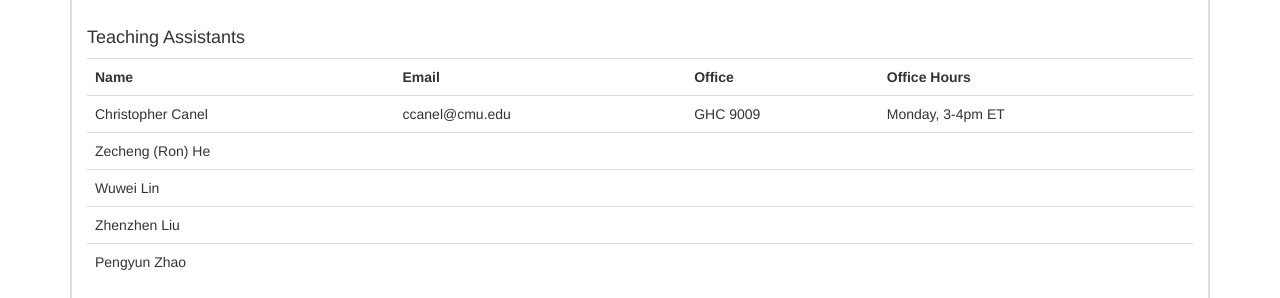
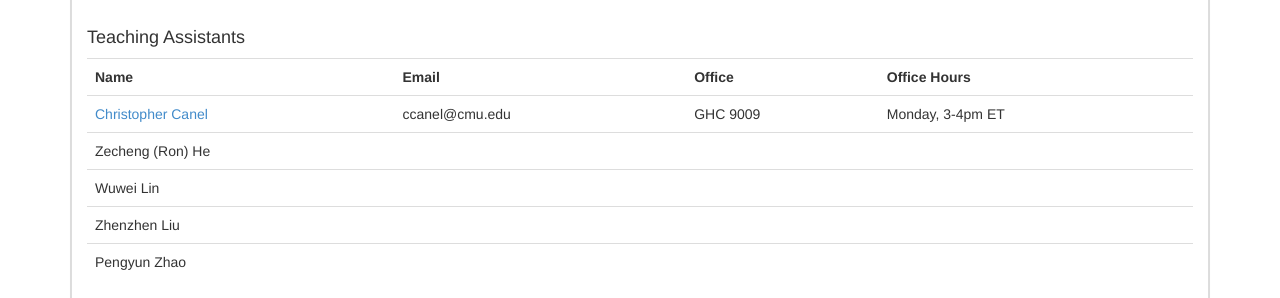
Before and after one commit to computer-networks/fa21, a Jekyll site: the page built from index.html, in a window 1280 px wide and 900 px high, scrolled down 528 px. Shown: the part 219-517 px from the top of the window. Built offline with Jekyll 4.4.1, drawn with Linux system fonts in a browser that asks for light colours.

Commit message:
Add links to Chris's info

```diff
--- a/index.html
+++ b/index.html
@@ -88,8 +88,8 @@ title: 15-441/641 Fall 2019
 	<table class="table">
     <tr><th>Name</th><th>Email</th><th>Office</th><th>Office Hours</th></tr>
     <tr>
-      <td>Christopher Canel</td>
-      <td>ccanel@cmu.edu</td>
+      <td><a href="https://www.ccanel.com/">Christopher Canel</a></td>
+      <td><span class="email">ccanel@cmu.edu</span></td>
       <td>GHC 9009</td>
       <td>Monday, 3-4pm ET</td>
     </tr>
```
